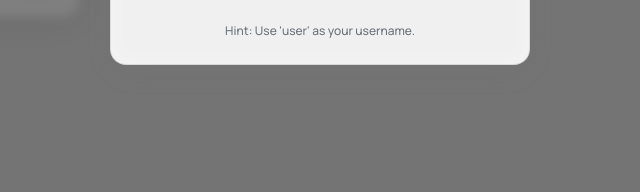
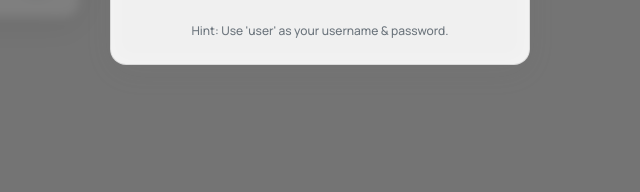
Before and after one commit to armandeep561/CivicTrack, a plain HTML site: page index.html in a window 1280 px wide. Shown: the part 553-745 px from the top of the page, 320-960 px from the left. Drawn offline with nearby package versions, Linux system fonts and the light colour scheme.

Commit message:
Update index.html

```diff
--- a/index.html
+++ b/index.html
@@ -98,7 +98,7 @@
                 <div class="input-group"><label>Password</label><input type="password" id="passwordInput"
                         value="password"></div>
                 <button class="cta-btn" id="loginBtn">Login</button>
-                <p class="hint">Hint: Use 'user' as your username.</p>
+                <p class="hint">Hint: Use 'user' as your username & password.</p>
             </div>
         </div>
         <!-- Report/Edit Issue Modal -->
```
